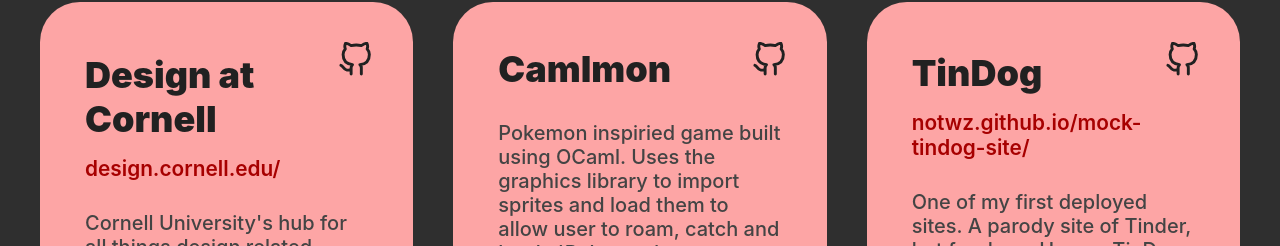
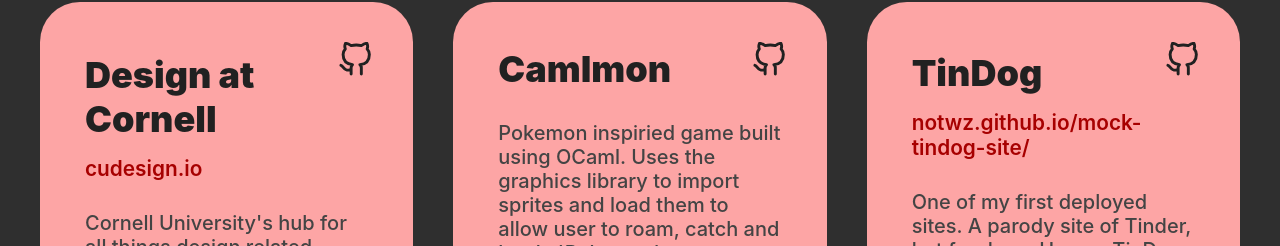
Before and after one commit to wizhaaa/wizhaa.com, a React (Create React App) app: page /projects in a window 1280 px wide. Shown: the part 1203-1449 px from the top of the page. Built offline with nearby package versions, Linux system fonts and the light colour scheme.

Commit message:
project cudesign link updated

```diff
--- a/src/pages/Projects.tsx
+++ b/src/pages/Projects.tsx
@@ -34,8 +34,8 @@
   {
     title: "Design at Cornell",
     github: "https://github.com/cornell-dti/DesignAtCornell",
-    rawLink: "http://design.cornell.edu",
-    link: "design.cornell.edu/",
+    rawLink: "https://cudesign.io",
+    link: "cudesign.io",
     des: "Cornell University's hub for all things design related.",
     techs: ["Firebase", "React", "Express"],
   },
```
